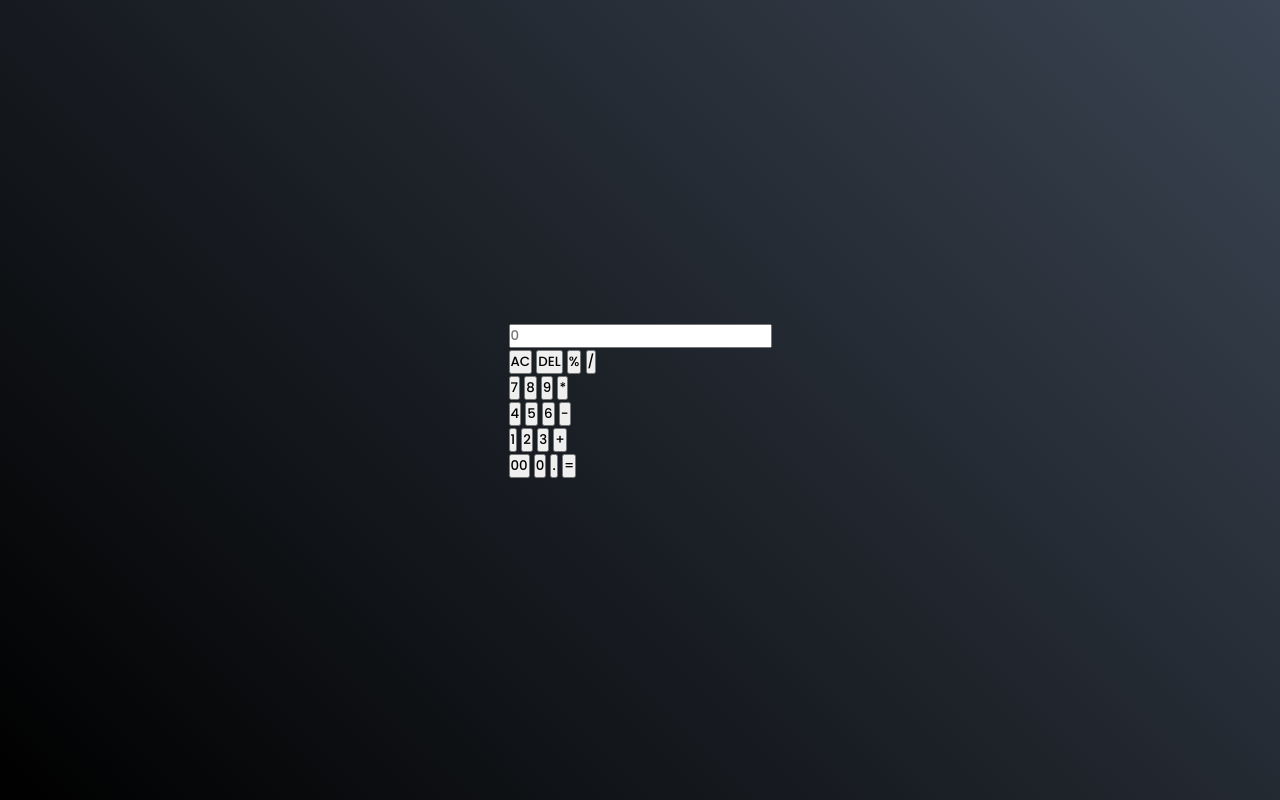
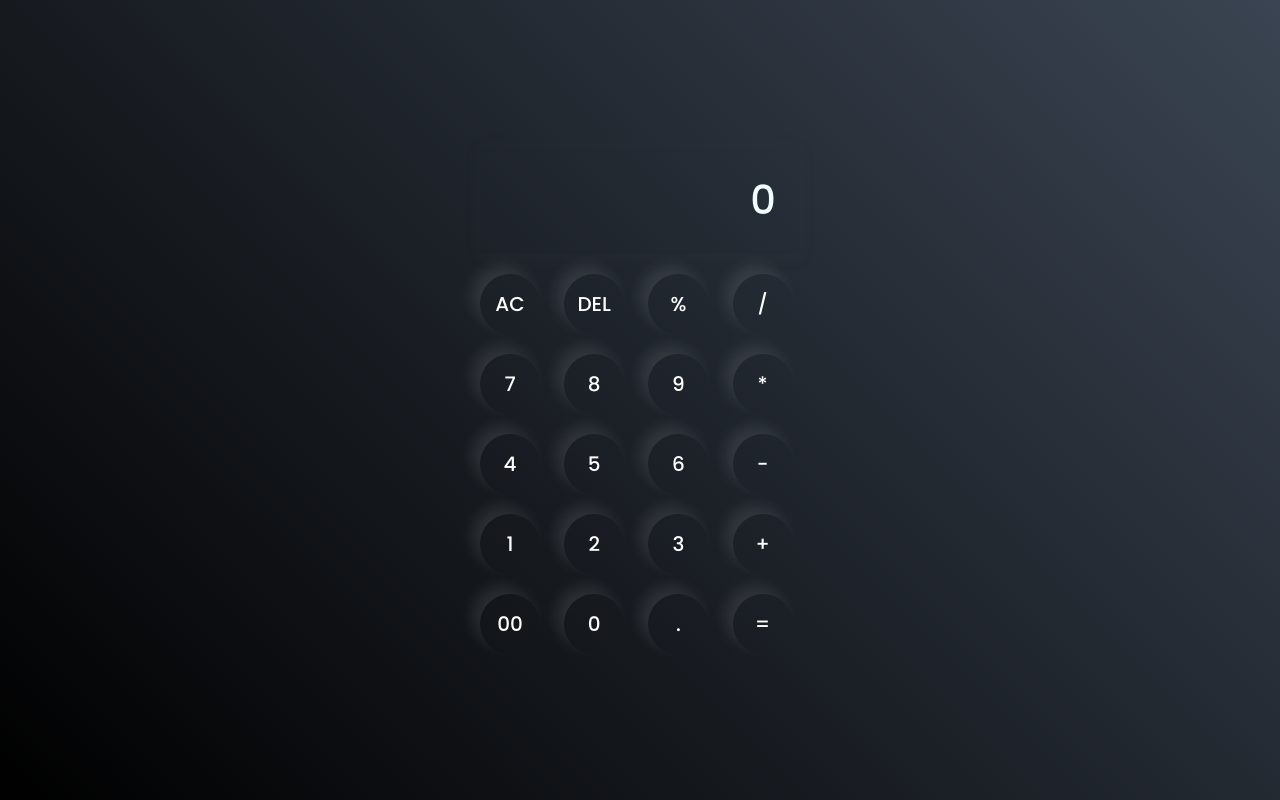
Before and after one commit to kavinduGunasekara/Simple_JavaScript_Calculator, a plain HTML site: page index.html in a window 1280 px wide. Drawn offline with Linux system fonts and the light colour scheme; a web font is replaced by a local one.

Commit message:
css update 11.06pm
11.2

```diff
--- a/style.css
+++ b/style.css
@@ -14,3 +14,38 @@ body{
     background:linear-gradient(45deg,black,#3a4452);
 
 }
+.calculator{
+    border: 1px solid #717377 ;
+    padding: 20px;
+    border-radius: 16px;
+    background: transparent;
+    box-shadow: 0px 3px 15px rgba(113,115,119,0.5);
+}
+input{
+    width:320px;
+    border: none;
+    padding: 24px;
+    margin: 10px;
+    background: transparent;
+    box-shadow: 0px 3px 15px rgba(84,84,84,0.1);
+    font-size: 40px;
+    text-align: right;
+    cursor:pointer;
+}
+input::placeholder{
+    color:azure;
+
+}
+button{
+    border:none;
+    width: 60px;
+    height: 60px;
+    margin: 10px;
+    border-radius: 50%;
+    background: transparent;
+    color:#ffffff;
+    font-size:20px;
+    box-shadow: -8px -8px 15px rgba(255,255,255, 0.1);
+    cursor: pointer;
+
+}
```
